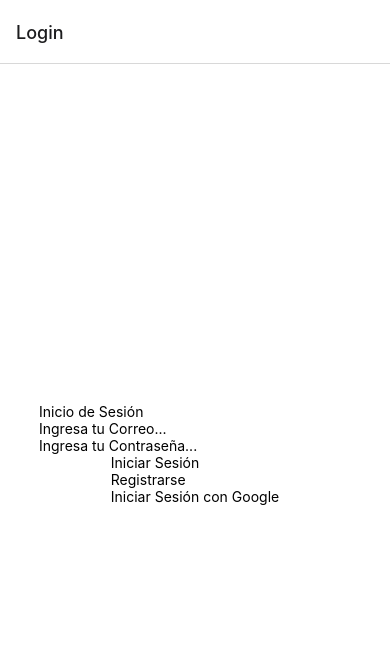
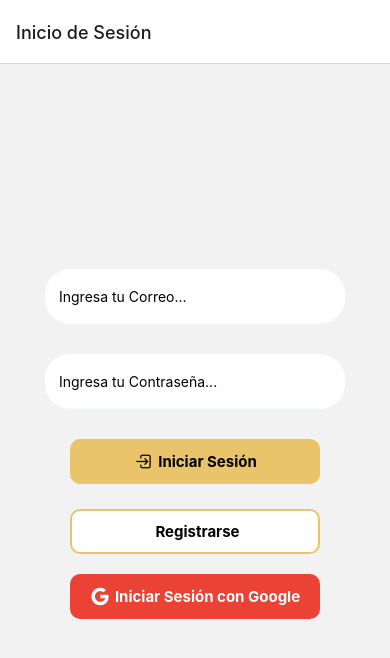
Before and after one commit to edsepulveda/last-don-app, a React Native app: screen / in a window 390 px wide. Shown: the top 658 px of the page. Built offline with nearby package versions, Linux system fonts and the light colour scheme; no server answers.

Commit message:
Integration with Firebase to login and logout

```diff
--- a/App.js
+++ b/App.js
@@ -1,5 +1,3 @@
-import { StatusBar } from 'expo-status-bar';
-import { StyleSheet, Text, View } from 'react-native';
 import { NavigationContainer } from '@react-navigation/native';
 import { createNativeStackNavigator } from '@react-navigation/native-stack';
 import LoginScreen from './screens/LoginScreen';
@@ -12,8 +10,8 @@ export default function App() {
   return (
     <NavigationContainer>
       <Stack.Navigator>
-        <Stack.Screen name='Login' component={LoginScreen}/>
-        <Stack.Screen name='Home' component={HomeScreen}/>
+        <Stack.Screen name='Inicio de Sesión' component={LoginScreen}/>
+        <Stack.Screen name='Pantalla Principal' component={HomeScreen}/>
       </Stack.Navigator>
     </NavigationContainer>
   );
--- /dev/null
+++ b/firebase.js
@@ -0,0 +1,22 @@
+// Import the functions you need from the SDKs you need
+import * as Firebase from 'firebase/app'
+
+// TODO: Add SDKs for Firebase products that you want to use
+// https://firebase.google.com/docs/web/setup#available-libraries
+
+// Your web app's Firebase configuration
+// For Firebase JS SDK v7.20.0 and later, measurementId is optional
+export const firebaseConfig = {
+  apiKey: "AIzaSyDzJI61j4iJKF1dpS9twunLl4YDLUdbEwM",
+  authDomain: "last-don.firebaseapp.com",
+  projectId: "last-don",
+  storageBucket: "last-don.appspot.com",
+  messagingSenderId: "591522522445",
+  appId: "1:591522522445:web:517df09939d3cfe59e4304",
+  measurementId: "G-G5TNY3GDYX"
+};
+
+// Initialize Firebase
+if(!Firebase.getApps().length){
+  Firebase.initializeApp(firebaseConfig)
+}
--- a/screens/HomeScreen.js
+++ b/screens/HomeScreen.js
@@ -1,14 +1,50 @@
-import { StyleSheet, Text, View } from "react-native";
+import { StyleSheet, Text, TouchableOpacity, View } from "react-native";
 import React from "react";
+import { auth } from "./LoginScreen";
+import { useNavigation } from "@react-navigation/core";
 
 const HomeScreen = () => {
+
+  const navigation = useNavigation()
+
+  const handleSignOut = () =>{
+    auth.signOut().then(() =>{
+      navigation.replace("Inicio de Sesión")
+    }).catch(err => alert(err.message))
+  }
+
   return (
-    <View>
-      <Text>HomeScreen</Text>
+    <View style={styles.container}>
+      <Text>Email: { auth.currentUser?.email }</Text>
+      <TouchableOpacity onPress={handleSignOut} style={[styles.buttonContainer, styles.loginButton]}>
+        <Text style={styles.loginText}>Cerrar Sesión</Text>
+      </TouchableOpacity>
     </View>
   );
 };
 
 export default HomeScreen;
 
-const styles = StyleSheet.create({});
+const styles = StyleSheet.create({
+  container: {
+    flex: 1,
+    justifyContent: "center",
+    alignItems: "center",
+  },
+  buttonContainer: {
+    height: 45,
+    flexDirection: "row",
+    justifyContent: "center",
+    alignItems: "center",
+    marginTop: 20,
+    width: 250,
+    borderRadius: 10,
+    backgroundColor: "white",
+    borderColor: "#e9c46a",
+    borderWidth: 2,
+  },
+  loginText: {
+    fontWeight: "700",
+    fontSize: 15,
+  },
+});
--- a/screens/LoginScreen.js
+++ b/screens/LoginScreen.js
@@ -1,4 +1,5 @@
 import {
+  Alert,
   KeyboardAvoidingView,
   StyleSheet,
   Text,
@@ -6,35 +7,97 @@ import {
   TouchableOpacity,
   View,
 } from "react-native";
-import React from "react";
+import React, { useEffect, useState } from "react";
+import { Ionicons } from '@expo/vector-icons';
+import { firebaseConfig } from "../firebase";
+import { initializeApp } from "firebase/app";
+import { getAuth, createUserWithEmailAndPassword, signInWithEmailAndPassword, onAuthStateChanged } from 'firebase/auth'
+import { useNavigation } from '@react-navigation/core'
+
+let myApp = initializeApp(firebaseConfig)
+export const auth = getAuth(myApp)
+
+
 
 const LoginScreen = () => {
+  const navigation = useNavigation()
+  const [email, setEmail] = useState('')
+  const [password, setPassword] = useState('')
+
+  const handleRegister = () =>{
+    createUserWithEmailAndPassword(auth,email, password)
+    .then((userCredentials) => {
+      const user = userCredentials.user
+      console.log(user.email)
+      Alert.alert('Usuario creado con exito!!', user.email)
+    }).catch(err =>{
+      alert(err.message)
+    })
+  }
+
+  const handleLogin = () =>{
+    signInWithEmailAndPassword(auth,email, password)
+    .then((userCredentials) =>{
+      const user = userCredentials.user
+      console.log('Logeado como', user.email)
+      if(!user){
+        alert('XD')
+      }
+      navigation.replace("Pantalla Principal")
+    })
+    .catch(err =>{
+      console.log(err)
+      alert(err.message)
+    })
+  }
+
+  useEffect(() =>{
+    const unsubscribe = onAuthStateChanged(auth, user =>{
+      if(user){
+        navigation.replace("Pantalla Principal")
+      }
+    })
+    return unsubscribe
+  }, [])
+
   return (
-    <KeyboardAvoidingView behavior="padding" style={styles.container}>
+    <KeyboardAvoidingView style={styles.container}>
       <View style={styles.inputContainer}>
-        <Text>Inicio de Sesión</Text>
         <TextInput
           placeholder="Ingresa tu Correo..."
-          style={styles.input}
+          value={email}
+          onChangeText={text => setEmail(text)}
+          style={styles.inputs}
+          keyboardType="email-address"
+          underlineColorAndroid="transparent"
         ></TextInput>
+      </View>
+
+      <View style={styles.inputContainer}>
         <TextInput
           placeholder="Ingresa tu Contraseña..."
-          style={styles.input}
-          secureTextEntry
+          value={password}
+          onChangeText={pass => setPassword(pass)}
+          style={styles.inputs}
+          secureTextEntry={true}
+          underlineColorAndroid="transparent"
         ></TextInput>
       </View>
-      <View style={styles.buttonContainer}>
-        <TouchableOpacity onPress={() => {}} style={styles.button}>
-          <Text style={styles.button}>Iniciar Sesión</Text>
-        </TouchableOpacity>
-        <TouchableOpacity onPress={() => {}} style={styles.button}>
-          <Text style={styles.buttonOutline}>Registrarse</Text>
-        </TouchableOpacity>
-        <TouchableOpacity onPress={() => {}} style={styles.button}>
-          <Text style={styles.buttonGoogle}>Iniciar Sesión con Google</Text>
-        </TouchableOpacity>
 
-      </View>
+      <TouchableOpacity onPress={handleLogin} style={[styles.buttonContainer, styles.loginButton]}>
+        <Ionicons name="log-in-outline" color="black" size={20} style={styles.icon}/>
+        <Text style={styles.loginText}>Iniciar Sesión</Text>
+      </TouchableOpacity>
+
+      <TouchableOpacity onPress={handleRegister} style={[styles.buttonContainer, styles.registerButton]}>
+        <Ionicons name="" color="black" size={20} style={styles.icon}/>
+        <Text style={styles.registerText}>Registrarse</Text>
+      </TouchableOpacity>
+
+      <TouchableOpacity onPress={() => {}} style={[styles.buttonContainer, styles.googleButton]}>
+        <Ionicons name="logo-google" color="white" size={20} style={styles.icon}/>
+        <Text style={styles.googleText}>Iniciar Sesión con Google</Text>
+      </TouchableOpacity>
     </KeyboardAvoidingView>
   );
 };
@@ -44,24 +107,64 @@ export default LoginScreen;
 const styles = StyleSheet.create({
   container: {
     flex: 1,
-    backgroundColor: "#fff",
+    justifyContent: "center",
     alignItems: "center",
-    justifyContent: "center",
   },
   inputContainer: {
-    width: '80%',
+    borderBottomColor: "#F5FCFF",
+    backgroundColor: "#FFFFFF",
+    borderRadius: 25,
+    borderBottomWidth: 1,
+    width: 300,
+    height: 55,
+    marginBottom: 30,
+    flexDirection: "row",
+    alignItems: "center",
   },
-
-  input: {
+  icon:{
+    marginRight: 5
+  },
+  inputs: {
+    height: 40,
+    marginLeft: 14,
+    borderBottomColor: "#FFFFFF",
+    flex: 1,
+  },
+  buttonContainer: {
+    height: 45,
+    flexDirection: "row",
+    justifyContent: "center",
+    alignItems: "center",
+    marginBottom: 20,
+    width: 250,
+    borderRadius: 10,
+    backgroundColor: "#"
+  },
+  loginButton: {
+    backgroundColor: "#e9c46a",
+  },
+  registerButton: {
+    backgroundColor: "white",
+    marginTop: 5,
+    borderColor: "#e9c46a",
+    borderWidth: 2,
 
   },
-  buttonContainer: {
-
+  registerText: {
+    fontWeight: "700",
+    fontSize: 15,
   },
-  button: {},
-  buttonOutline: {},
-  buttonGoogle: {},
-
-
+  loginText: {
+    fontWeight: "700",
+    fontSize: 15,
+  },
+  googleButton:{
+    backgroundColor: "#EA4335"
+  },
+  googleText: {
+    fontWeight: "700",
+    fontSize: 15,
+    color: "white"
+  }
 
 });
```
Also changed, not shown: metro.config.js (added, +7 -0 lines).
